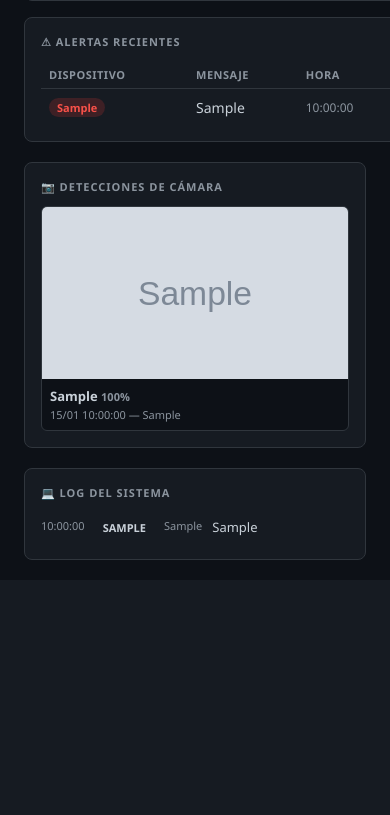
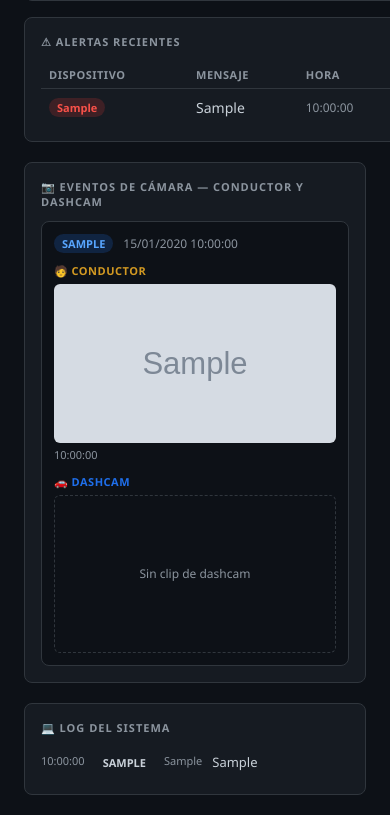
Before and after one commit to impatrq/SMIC, a Flask app: page /panel/ in a window 390 px wide. Shown: the part 1365-2180 px from the top of the page. Before the commit the page ends 1925 px from the top, so only its background shows below. Run offline with Flask 3, Linux system fonts and the light colour scheme; tables that the repository leaves empty hold one stand-in row (values such as "Sample post"); grey boxes marked "Sample" are stand-in pictures.

Commit message:
Agregar evento_id al servidor y agrupar clips de conductor/dashcam en el panel

```diff
--- a/servidor-smic/SMIC-Server/app.py
+++ b/servidor-smic/SMIC-Server/app.py
@@ -1,7 +1,45 @@
-from flask import Flask
+import os
+from flask import Flask, request, Response, send_file
 from models import db
 from routes.api import api_bp
 from routes.panel import panel_bp
+
+
+def _migrar_columnas_nuevas(app):
+    """db.create_all() crea tablas que faltan, pero no agrega columnas
+    nuevas a una tabla que ya existe. eventos_camara puede venir de una
+    base vieja sin 'fuente' ni 'evento_id' (agregadas para poder
+    emparejar los clips de conductor y dashcam), asi que se agregan acá
+    a mano si hace falta. Idempotente: no hace nada si ya están."""
+    import sqlite3
+
+    ruta_db = app.config["SQLALCHEMY_DATABASE_URI"].replace("sqlite:///", "")
+    if not os.path.isabs(ruta_db):
+        # SQLAlchemy resuelve las rutas relativas de sqlite:/// contra
+        # app.instance_path (la carpeta "instance/"), no contra el cwd.
+        ruta_db = os.path.join(app.instance_path, ruta_db)
+
+    if not os.path.exists(ruta_db):
+        return  # base nueva: create_all() ya la crea con las columnas al día
+
+    conexion = sqlite3.connect(ruta_db)
+    cursor = conexion.cursor()
+    cursor.execute("PRAGMA table_info(eventos_camara)")
+    columnas = [fila[1] for fila in cursor.fetchall()]
+
+    if "fuente" not in columnas:
+        cursor.execute(
+            "ALTER TABLE eventos_camara ADD COLUMN fuente VARCHAR(32) DEFAULT 'conductor'"
+        )
+        print("[MIGRACION] Columna 'fuente' agregada a eventos_camara")
+
+    if "evento_id" not in columnas:
+        cursor.execute("ALTER TABLE eventos_camara ADD COLUMN evento_id VARCHAR(64)")
+        print("[MIGRACION] Columna 'evento_id' agregada a eventos_camara")
+
+    conexion.commit()
+    conexion.close()
+
 
 def create_app():
     app = Flask(__name__)
@@ -16,7 +54,40 @@ def create_app():
     app.register_blueprint(panel_bp, url_prefix="/panel")
 
     with app.app_context():
+        _migrar_columnas_nuevas(app)
         db.create_all()
+
+    # ── STREAMING DE VIDEO CON RANGE REQUESTS ──
+    @app.route("/static/videos/<path:filename>")
+    def stream_video(filename):
+        ruta = os.path.join(app.static_folder, "videos", filename)
+        if not os.path.exists(ruta):
+            return Response("Not found", status=404)
+
+        tamanio = os.path.getsize(ruta)
+        rango   = request.headers.get("Range")
+
+        if not rango:
+            return send_file(ruta, mimetype="video/mp4")
+
+        # Parsear Range: bytes=inicio-fin
+        bytes_rango = rango.replace("bytes=", "")
+        inicio, *fin = bytes_rango.split("-")
+        inicio = int(inicio)
+        fin    = int(fin[0]) if fin and fin[0] else tamanio - 1
+        largo  = fin - inicio + 1
+
+        with open(ruta, "rb") as f:
+            f.seek(inicio)
+            datos = f.read(largo)
+
+        headers = {
+            "Content-Range":  f"bytes {inicio}-{fin}/{tamanio}",
+            "Accept-Ranges":  "bytes",
+            "Content-Length": str(largo),
+            "Content-Type":   "video/mp4",
+        }
+        return Response(datos, status=206, headers=headers)
 
     return app
 
--- a/servidor-smic/SMIC-Server/routes/panel.py
+++ b/servidor-smic/SMIC-Server/routes/panel.py
@@ -2,6 +2,52 @@ from flask import Blueprint, render_template
 from models import EventoGPS, EventoSensor, EventoCamara, EventoSistema
 
 panel_bp = Blueprint("panel", __name__)
+
+CANTIDAD_EVENTOS_CAMARA = 12
+
+# Cuantos EventoCamara traemos de la base antes de agrupar por
+# evento_id. Cada evento genera hasta 2 filas (conductor + dashcam),
+# asi que con margen de sobra alcanza para completar
+# CANTIDAD_EVENTOS_CAMARA pares aunque algun clip haya llegado suelto
+# (por ejemplo si la dashcam no estaba conectada).
+LIMITE_CONSULTA_CAMARA = CANTIDAD_EVENTOS_CAMARA * 4
+
+
+def _agrupar_por_evento(eventos):
+    """Agrupa clips de EventoCamara en pares conductor/dashcam usando
+    evento_id (compartido entre las 2 camaras de un mismo evento, ver
+    camara/monitor.py). Clips sin evento_id (subidos por versiones
+    viejas del sincronizador) quedan cada uno en su propio par, con el
+    otro lado vacio.
+
+    Devuelve una lista de dicts, mas reciente primero:
+      {"evento_id", "tipo", "timestamp", "conductor": EventoCamara|None,
+       "dashcam": EventoCamara|None}
+    """
+    pares = {}
+    orden = []
+
+    for e in eventos:
+        clave = e.evento_id or f"suelto-{e.id}"
+        if clave not in pares:
+            pares[clave] = {
+                "evento_id": e.evento_id,
+                "tipo": e.tipo,
+                "timestamp": e.timestamp,
+                "conductor": None,
+                "dashcam": None,
+            }
+            orden.append(clave)
+
+        lado = e.fuente if e.fuente == "dashcam" else "conductor"
+        pares[clave][lado] = e
+
+        # Nos quedamos con el timestamp mas viejo de los 2 lados: es el
+        # que mejor representa el momento real del evento.
+        if e.timestamp < pares[clave]["timestamp"]:
+            pares[clave]["timestamp"] = e.timestamp
+
+    return [pares[clave] for clave in orden]
 
 
 @panel_bp.route("/")
@@ -17,9 +63,12 @@ def inicio():
     ultimos_sensores = (
         EventoSensor.query.order_by(EventoSensor.timestamp.desc()).limit(10).all()
     )
-    ultimas_detecciones = (
-        EventoCamara.query.order_by(EventoCamara.timestamp.desc()).limit(6).all()
+    eventos_camara_recientes = (
+        EventoCamara.query.order_by(EventoCamara.timestamp.desc())
+        .limit(LIMITE_CONSULTA_CAMARA)
+        .all()
     )
+    pares_camara = _agrupar_por_evento(eventos_camara_recientes)[:CANTIDAD_EVENTOS_CAMARA]
     ultimos_logs = (
         EventoSistema.query.order_by(EventoSistema.timestamp.desc()).limit(10).all()
     )
@@ -37,7 +86,7 @@ def inicio():
         ultimo_gps=ultimo_gps,
         alertas=alertas,
         ultimos_sensores=ultimos_sensores,
-        ultimas_detecciones=ultimas_detecciones,
+        pares_camara=pares_camara,
         ultimos_logs=ultimos_logs,
         resumen=resumen,
     )
--- a/servidor-smic/SMIC-Server/templates/panel.html
+++ b/servidor-smic/SMIC-Server/templates/panel.html
@@ -97,16 +97,34 @@
     .badge-error { background: rgba(218,54,51,.2); color: #f85149; }
     .badge-critico { background: rgba(139,71,229,.2); color: #a5a5ff; }
 
-    /* ── DETECCIONES CÁMARA ── */
-    .detecciones-grid { display: grid; grid-template-columns: repeat(3, 1fr); gap: 10px; }
-    .deteccion-card {
-      background: var(--bg); border-radius: 6px; overflow: hidden; border: 1px solid var(--border);
+    /* ── EVENTOS DE CÁMARA (pares conductor / dashcam) ── */
+    .eventos-camara { display: flex; flex-direction: column; gap: 14px; }
+    .evento-fila {
+      background: var(--bg); border: 1px solid var(--border); border-radius: 8px; padding: 12px;
     }
-    .deteccion-card img { width: 100%; aspect-ratio: 16/9; object-fit: cover; display: block; }
-    .deteccion-card .det-info { padding: 8px; }
-    .deteccion-card .det-label { font-weight: 600; font-size: 13px; }
-    .deteccion-card .det-meta { color: var(--muted); font-size: 11px; margin-top: 2px; }
-    .det-placeholder { width: 100%; aspect-ratio: 16/9; background: var(--border); display: flex; align-items: center; justify-content: center; color: var(--muted); font-size: 24px; }
+    .evento-fila-header {
+      display: flex; align-items: center; gap: 10px; margin-bottom: 10px;
+      font-size: 12px; color: var(--muted);
+    }
+    .evento-par { display: grid; grid-template-columns: 1fr 1fr; gap: 12px; }
+    .clip-col .clip-col-titulo {
+      font-size: 11px; font-weight: 700; text-transform: uppercase; letter-spacing: .5px;
+      margin-bottom: 6px; display: flex; align-items: center; gap: 6px;
+    }
+    .clip-col.conductor .clip-col-titulo { color: var(--yellow); }
+    .clip-col.dashcam .clip-col-titulo { color: var(--blue); }
+    .clip-col video, .clip-col img {
+      width: 100%; aspect-ratio: 16/9; object-fit: cover; border-radius: 6px;
+      background: #000; display: block;
+    }
+    .clip-col .clip-meta { color: var(--muted); font-size: 11px; margin-top: 4px; }
+    .clip-vacio {
+      width: 100%; aspect-ratio: 16/9; border-radius: 6px; border: 1px dashed var(--border);
+      display: flex; align-items: center; justify-content: center; color: var(--muted); font-size: 12px;
+    }
+    @media (max-width: 700px) {
+      .evento-par { grid-template-columns: 1fr; }
+    }
 
     /* ── LOGS ── */
     .log-entry { display: flex; gap: 10px; padding: 6px 0; border-bottom: 1px solid var(--border); align-items: flex-start; }
@@ -121,11 +139,9 @@
       .grid-4 { grid-template-columns: 1fr 1fr; }
       .grid-3 { grid-template-columns: 1fr; }
       .grid-2 { grid-template-columns: 1fr; }
-      .detecciones-grid { grid-template-columns: repeat(2, 1fr); }
     }
     @media (max-width: 500px) {
       .grid-4 { grid-template-columns: 1fr; }
-      .detecciones-grid { grid-template-columns: 1fr; }
     }
   </style>
 </head>
@@ -271,30 +287,56 @@
     </div>
   </div>
 
-  <!-- ── CÁMARA ── -->
+  <!-- ── CÁMARA: EVENTOS PAREADOS CONDUCTOR / DASHCAM ── -->
   <div class="card" style="margin-bottom:20px">
-    <div class="card-title">&#x1F4F7; Detecciones de cámara</div>
-    {% if ultimas_detecciones %}
-      <div class="detecciones-grid">
-        {% for d in ultimas_detecciones %}
-        <div class="deteccion-card">
-          {% if d.imagen_path %}
-            <img src="{{ url_for('static', filename=d.imagen_path) }}" alt="{{ d.etiqueta }}">
-          {% else %}
-            <div class="det-placeholder">&#x1F4F7;</div>
-          {% endif %}
-          <div class="det-info">
-            <div class="det-label">
-              {{ d.etiqueta or d.tipo }}
-              {% if d.confianza %}<span style="color:var(--muted);font-size:11px"> {{ "%.0f"|format(d.confianza * 100) }}%</span>{% endif %}
+    <div class="card-title">&#x1F4F7; Eventos de cámara &mdash; conductor y dashcam</div>
+    {% if pares_camara %}
+      <div class="eventos-camara">
+        {% for par in pares_camara %}
+        <div class="evento-fila">
+          <div class="evento-fila-header">
+            <span class="badge {% if par.tipo == 'somnolencia' %}badge-alert{% elif par.tipo == 'distraccion' %}badge-warn{% else %}badge-info{% endif %}">
+              {{ par.tipo.upper() }}
+            </span>
+            <span>{{ par.timestamp.strftime("%d/%m/%Y %H:%M:%S") }}</span>
+          </div>
+          <div class="evento-par">
+            <!-- Cámara del conductor: siempre a la izquierda -->
+            <div class="clip-col conductor">
+              <div class="clip-col-titulo">&#x1F9D1; Conductor</div>
+              {% set c = par.conductor %}
+              {% if c and c.imagen_path %}
+                {% if c.imagen_path.endswith('.mp4') or c.imagen_path.endswith('.avi') %}
+                  <video controls muted preload="metadata" src="{{ url_for('static', filename=c.imagen_path) }}"></video>
+                {% else %}
+                  <img src="{{ url_for('static', filename=c.imagen_path) }}" alt="Clip conductor">
+                {% endif %}
+                <div class="clip-meta">{{ c.timestamp.strftime("%H:%M:%S") }}</div>
+              {% else %}
+                <div class="clip-vacio">Sin clip del conductor</div>
+              {% endif %}
             </div>
-            <div class="det-meta">{{ d.timestamp.strftime("%d/%m %H:%M:%S") }} &mdash; {{ d.tipo }}</div>
+            <!-- Dashcam: siempre a la derecha -->
+            <div class="clip-col dashcam">
+              <div class="clip-col-titulo">&#x1F697; Dashcam</div>
+              {% set d = par.dashcam %}
+              {% if d and d.imagen_path %}
+                {% if d.imagen_path.endswith('.mp4') or d.imagen_path.endswith('.avi') %}
+                  <video controls muted preload="metadata" src="{{ url_for('static', filename=d.imagen_path) }}"></video>
+                {% else %}
+                  <img src="{{ url_for('static', filename=d.imagen_path) }}" alt="Clip dashcam">
+                {% endif %}
+                <div class="clip-meta">{{ d.timestamp.strftime("%H:%M:%S") }}</div>
+              {% else %}
+                <div class="clip-vacio">Sin clip de dashcam</div>
+              {% endif %}
+            </div>
           </div>
         </div>
         {% endfor %}
       </div>
     {% else %}
-      <div class="no-data">Sin detecciones registradas</div>
+      <div class="no-data">Sin eventos de cámara registrados</div>
     {% endif %}
   </div>
 
```
Also changed, not shown: servidor-smic/SMIC-Server/models.py (+7 -0 lines), servidor-smic/SMIC-Server/routes/api.py (+74 -0 lines).
